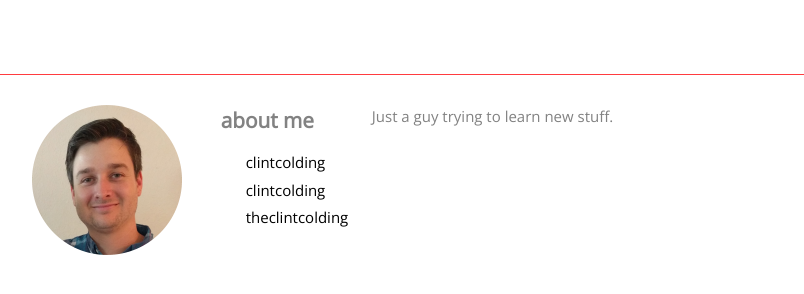
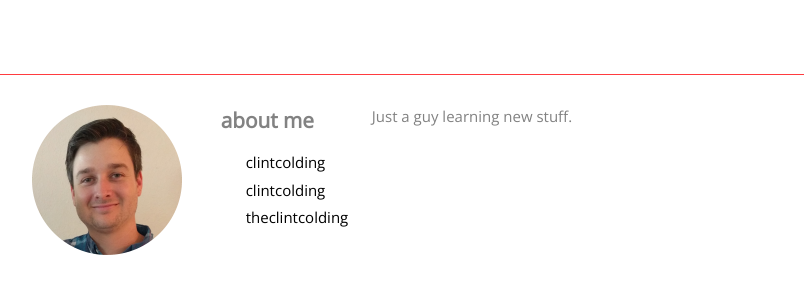
Before and after one commit to clintcolding/clintcolding.github.io, a Jekyll site: the page built from index.md, in a window 1280 px wide. Shown: the part 600-894 px from the top of the page, without its empty margins (238-1042 px from the left). Built offline with Jekyll 4.4.1, drawn with Linux system fonts in a browser that asks for light colours.

Commit message:
Updated desc

```diff
--- a/_config.yml
+++ b/_config.yml
@@ -2,7 +2,7 @@ title: Clint Colding
 author: Clint Colding
 url: http://clintcolding.com
 description: > # this means to ignore newlines until "baseurl:"
-  Just a guy trying to learn new stuff.
+  Just a guy learning new stuff.
 
 twitter_username: theclintcolding
 github_username: clintcolding
```
